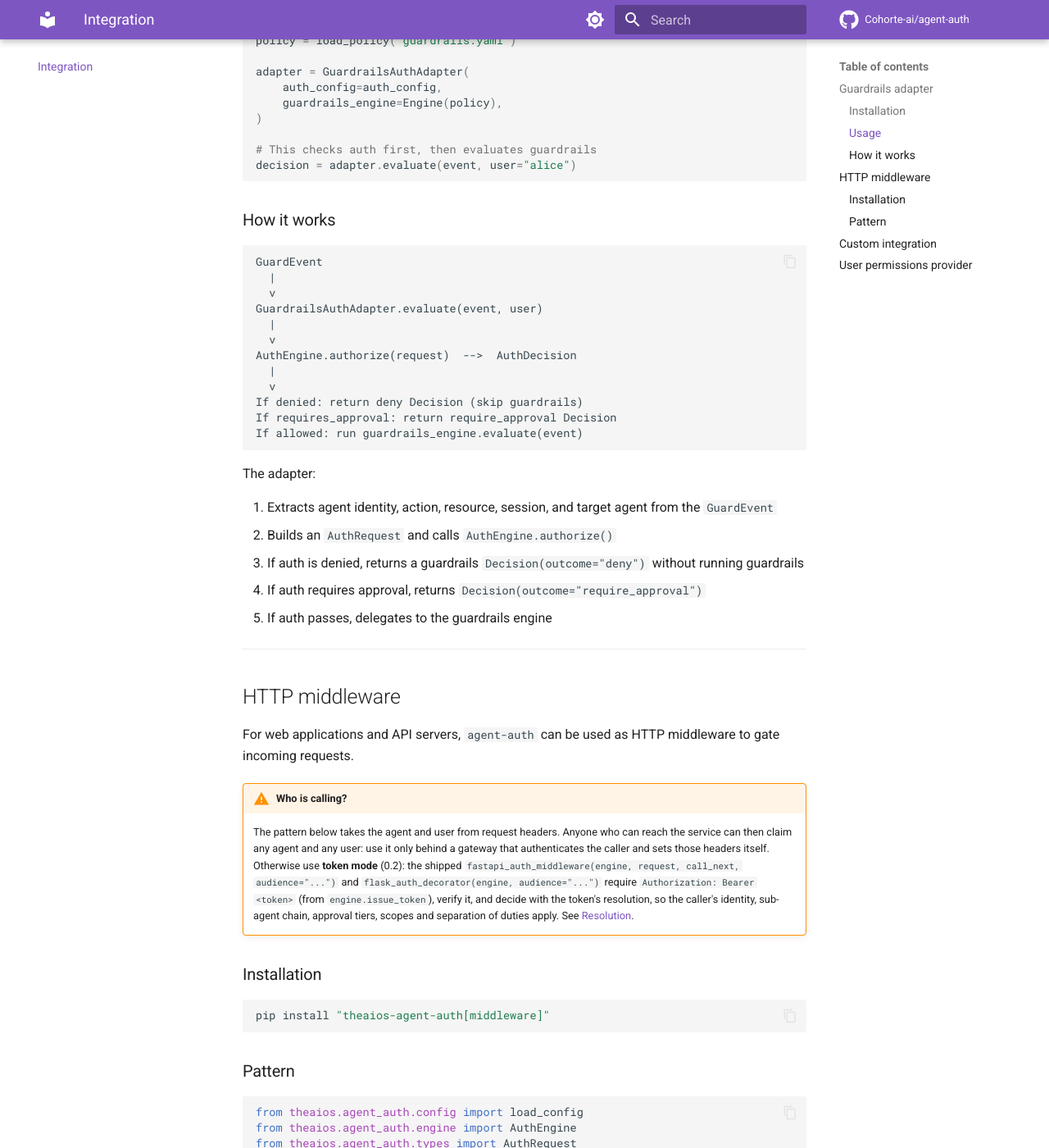
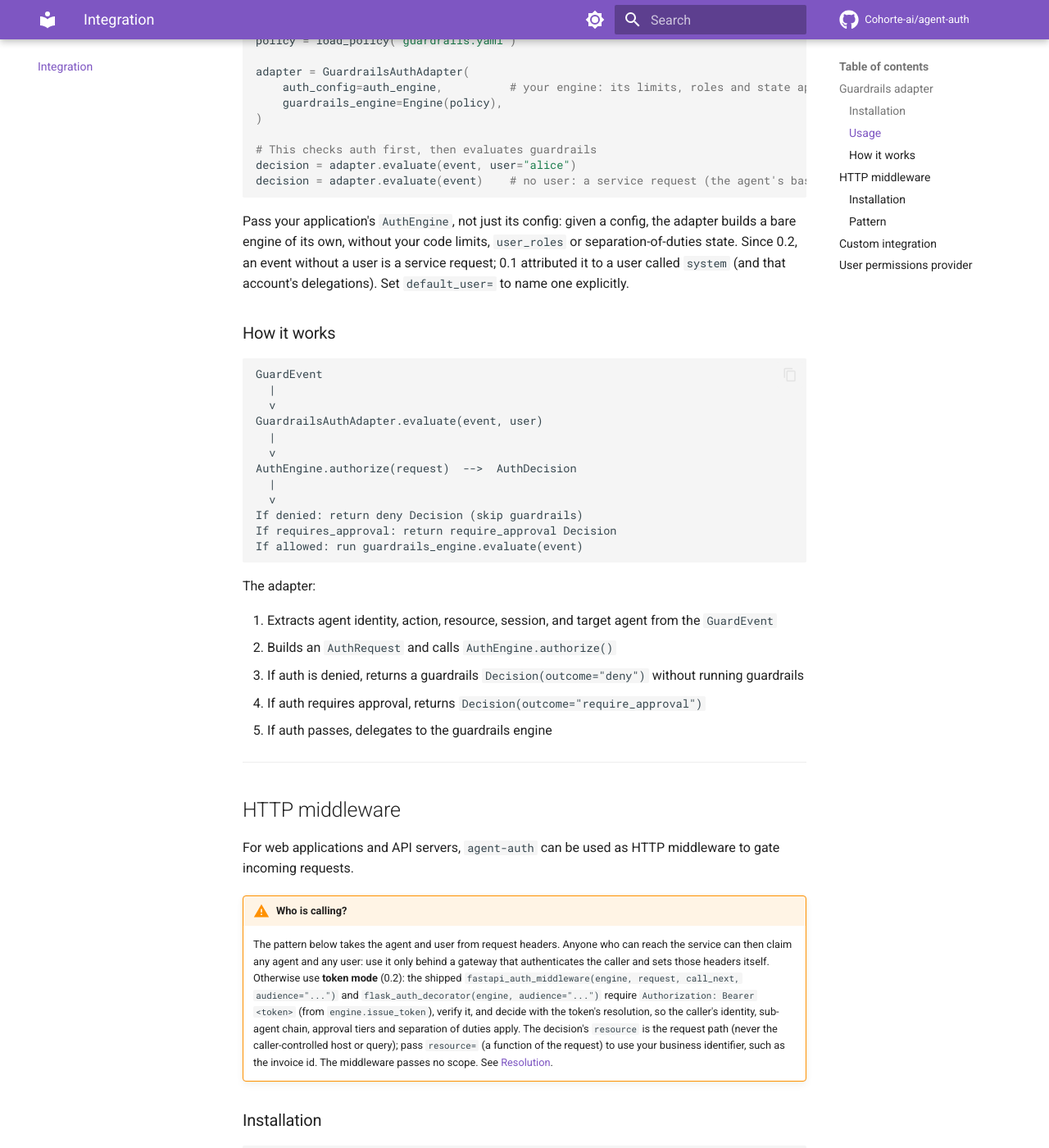
Before and after one commit to Cohorte-ai/agent-auth, an MkDocs documentation site: the page built from docs/integration.md, in a window 1280 px wide and 1400 px high, scrolled down 728 px. Shown: the whole window at 82% size. Built offline with MkDocs 1.6.1 and Material for MkDocs 9.7.7, drawn with Linux system fonts in a browser that asks for light colours; comment, search, counter and statistics services are not loaded.

Commit message:
Final red-team regression tests and docs (adapters, case, scopes, file paths)
Co-Authored-By: Claude Opus 5.5 <noreply@anthropic.com>

````diff
--- a/docs/integration.md
+++ b/docs/integration.md
@@ -22,17 +22,23 @@ from theaios.agent_auth.config import load_config as load_auth_config
 from theaios.guardrails.config import load_policy
 from theaios.guardrails.engine import Engine
 
-auth_config = load_auth_config("agent_auth.yaml")
+auth_engine = AuthEngine(load_auth_config("agent_auth.yaml"), user_roles=..., limits=...)
 policy = load_policy("guardrails.yaml")
 
 adapter = GuardrailsAuthAdapter(
-    auth_config=auth_config,
+    auth_config=auth_engine,          # your engine: its limits, roles and state apply
     guardrails_engine=Engine(policy),
 )
 
 # This checks auth first, then evaluates guardrails
 decision = adapter.evaluate(event, user="alice")
+decision = adapter.evaluate(event)    # no user: a service request (the agent's baseline only)
 ```
+
+Pass your application's `AuthEngine`, not just its config: given a config, the adapter builds a
+bare engine of its own, without your code limits, `user_roles` or separation-of-duties state.
+Since 0.2, an event without a user is a service request; 0.1 attributed it to a user called
+`system` (and that account's delegations). Set `default_user=` to name one explicitly.
 
 ### How it works
 
@@ -72,7 +78,10 @@ For web applications and API servers, `agent-auth` can be used as HTTP middlewar
     (0.2): the shipped `fastapi_auth_middleware(engine, request, call_next, audience="...")`
     and `flask_auth_decorator(engine, audience="...")` require `Authorization: Bearer <token>`
     (from `engine.issue_token`), verify it, and decide with the token's resolution, so the
-    caller's identity, sub-agent chain, approval tiers, scopes and separation of duties apply.
+    caller's identity, sub-agent chain, approval tiers and separation of duties apply. The
+    decision's `resource` is the request path (never the caller-controlled host or query);
+    pass `resource=` (a function of the request) to use your business identifier, such as the
+    invoice id. The middleware passes no scope.
     See [Resolution](resolution.md#tokens-for-tool-servers).
 
 ### Installation
````
Also changed, not shown: CHANGELOG.md (+6 -0 lines), docs/a2a.md (+2 -1 lines), docs/resolution.md (+5 -3 lines), 1 other file.
